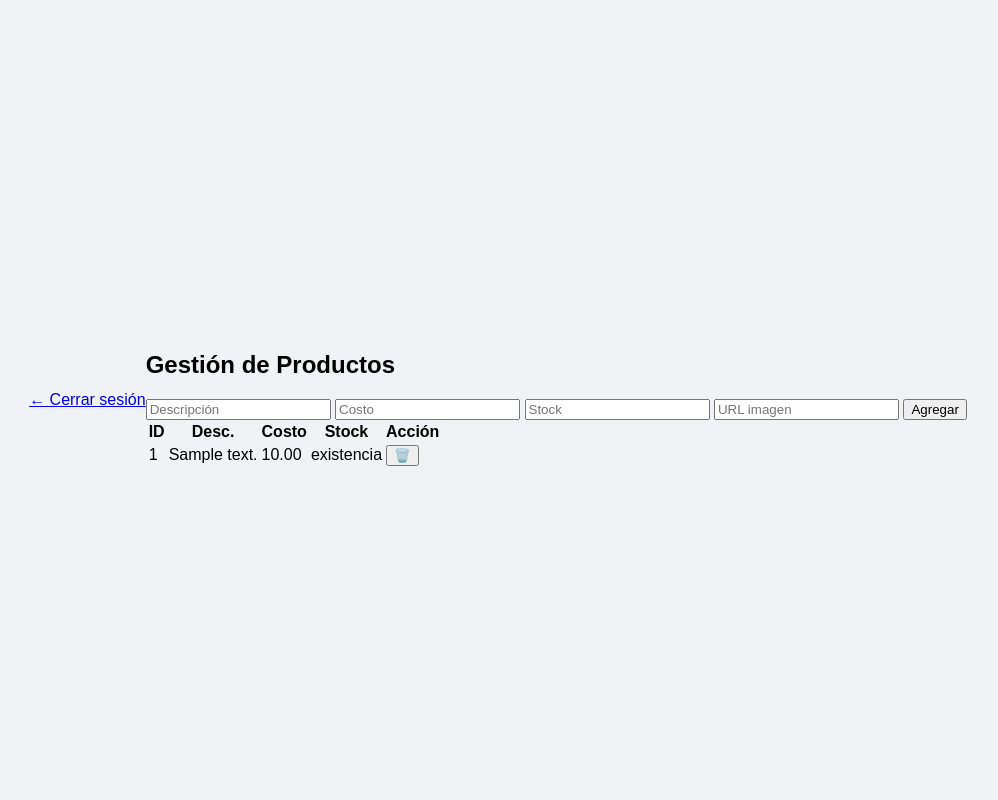
After one commit to sofiag20/Parnet, a Flask app: page /productos_admin2 in a window 1280 px wide. The commit adds this page. Shown: the whole page, without its empty margins (142-1140 px from the left). Run offline with Flask 3, Linux system fonts and the light colour scheme; the visitor is signed in with stand-in values (Sample User, id 1); tables that the repository leaves empty hold one stand-in row (values such as "Sample post"); parts of the project's set-up code (start-up, migrations or seed data) failed here and were passed over.

Commit message:
prueba productos

```diff
--- a/App.py
+++ b/App.py
@@ -152,9 +152,27 @@ def eliminar_producto(id):
     return redirect(url_for("productos_admin"))
 
 
-@app.route("/login2")
-def login2():
-    return render_template("login2.html")
+@app.route("/login", methods=["POST"])
+def login():
+    user = request.form.get("user")
+    pw   = request.form.get("pw")
+    usuario = Usuario.query.filter_by(user=user).first()
+    if usuario and usuario.pw == pw:
+        session["usuario_id"] = usuario.id
+        session["rol"]        = usuario.rol
+        # en lugar de jsonify, redirige a la página de productos
+        return redirect(url_for("productos_admin2"))
+        # si falla, vuelve al login con mensaje (puedes ampliarlo)
+        return redirect(url_for("login2"))
+
+
+@app.route("/productos_admin2")
+def productos_admin2():
+    # Verifica que el usuario esté autenticado y sea admin
+    if session.get("rol") != "admin":
+        return redirect(url_for("login2"))
+    productos = Producto.query.all() or []
+    return render_template("productos_admin2.html", productos=productos)
 
 
 if __name__ == "__main__":
--- /dev/null
+++ b/static/css/login2.css
@@ -0,0 +1,49 @@
+/* static/css/login2.css */
+body {
+  margin: 0; font-family: sans-serif;
+  background: #f0f2f5;
+  display: flex; align-items: center; justify-content: center;
+  height: 100vh;
+}
+
+.login2-container {
+  background: #fff;
+  padding: 2rem;
+  border-radius: 8px;
+  box-shadow: 0 2px 10px rgba(0,0,0,0.1);
+  width: 300px;
+}
+
+.login2-container h2 {
+  margin-bottom: 1rem;
+  text-align: center;
+  color: #003366;
+}
+
+.login2-container label {
+  font-size: 0.9rem; margin-top: 0.5rem;
+}
+
+.login2-container input {
+  width: 100%; padding: 0.5rem; margin-top: 0.25rem;
+  border: 1px solid #ccc; border-radius: 4px;
+}
+
+.login2-container button {
+  width: 100%; padding: 0.6rem; margin-top: 1rem;
+  background: #004080; color: white; border: none;
+  border-radius: 4px; cursor: pointer;
+}
+
+.login2-container button:hover {
+  background: #0066cc;
+}
+
+.login2-container .volver {
+  display: block; text-align: center; margin-top: 1rem;
+  color: #004080; text-decoration: none;
+}
+
+.login2-container .volver:hover {
+  text-decoration: underline;
+}
--- /dev/null
+++ b/templates/productos_admin2.html
@@ -0,0 +1,47 @@
+<!DOCTYPE html>
+<html lang="es">
+<head>
+  <meta charset="UTF-8"/>
+  <meta name="viewport" content="width=device-width,initial-scale=1.0"/>
+  <title>Admin • Productos</title>
+  <link rel="stylesheet" href="{{ url_for('static', filename='css/admin.css') }}">
+  <link rel="stylesheet" href="{{ url_for('static', filename='css/login2.css') }}">
+</head>
+<body>
+  <header>
+    <a href="{{ url_for('login2') }}">← Cerrar sesión</a>
+  </header>
+  <section class="admin-dashboard">
+    <h2>Gestión de Productos</h2>
+    <form id="form-agregar-producto" onsubmit="return crearProducto();">
+      <input type="text"   name="descripcion" placeholder="Descripción" required>
+      <input type="number" step="0.01" name="costo" placeholder="Costo" required>
+      <input type="number" name="stock" placeholder="Stock" required>
+      <input type="text"   name="imagen" placeholder="URL imagen">
+      <button type="submit">Agregar</button>
+    </form>
+    <table>
+      <thead>
+        <tr><th>ID</th><th>Desc.</th><th>Costo</th><th>Stock</th><th>Acción</th></tr>
+      </thead>
+      <tbody>
+        {% for p in productos %}
+        <tr>
+          <td>{{ p.id_producto }}</td>
+          <td>{{ p.descripcion }}</td>
+          <td>{{ '%.2f'|format(p.costo) }}</td>
+          <td>{{ p.stock }}</td>
+          <td>
+            <button onclick="eliminarProducto('{{ p.id_producto }}')">🗑️</button>
+          </td>
+        </tr>
+        {% else %}
+        <tr><td colspan="5">No hay productos.</td></tr>
+        {% endfor %}
+      </tbody>
+    </table>
+  </section>
+
+  <script src="{{ url_for('static', filename='js/admin.js') }}"></script>
+</body>
+</html>
```
Also changed, not shown: templates/login2.html (+12 -13 lines).
